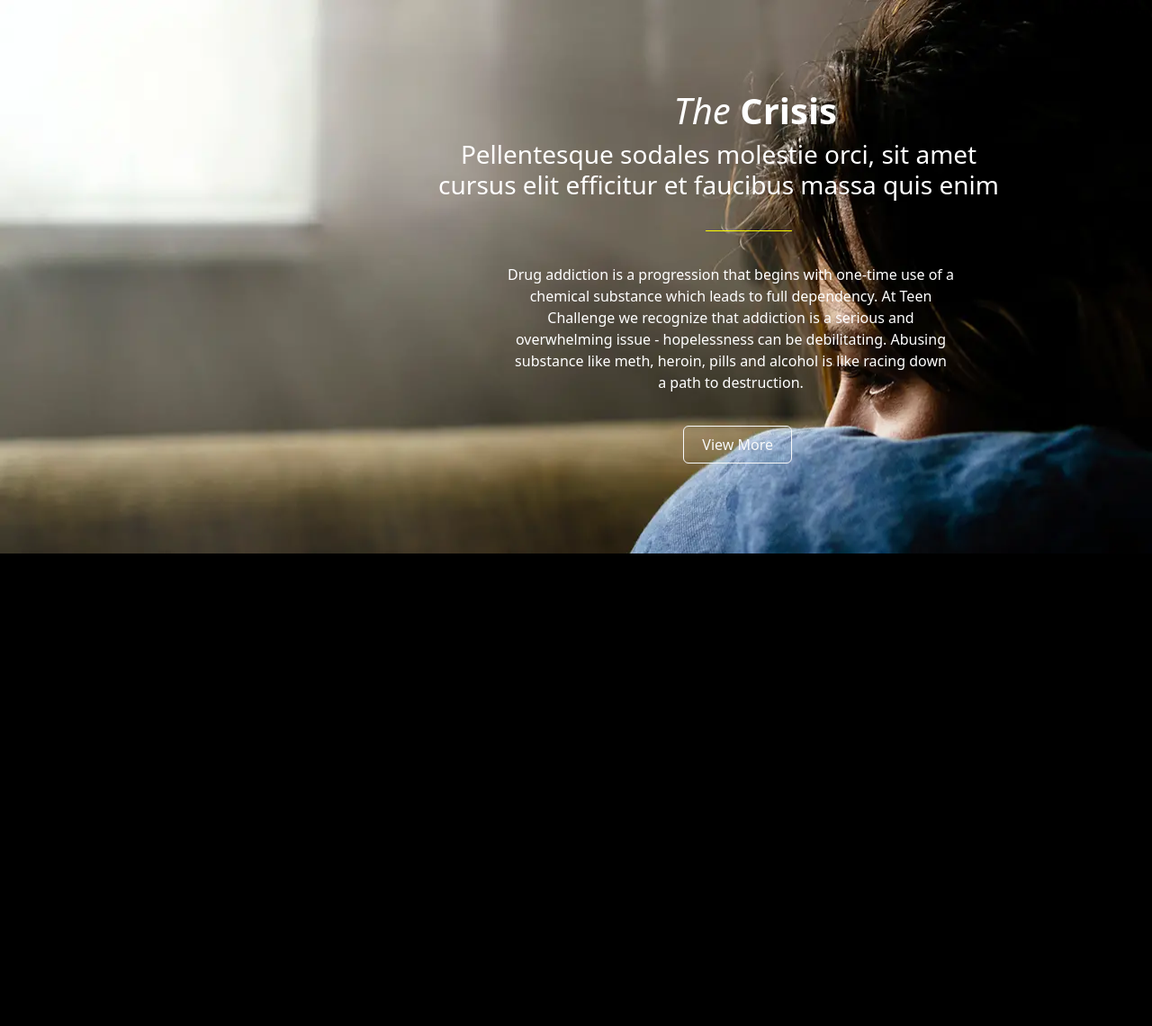
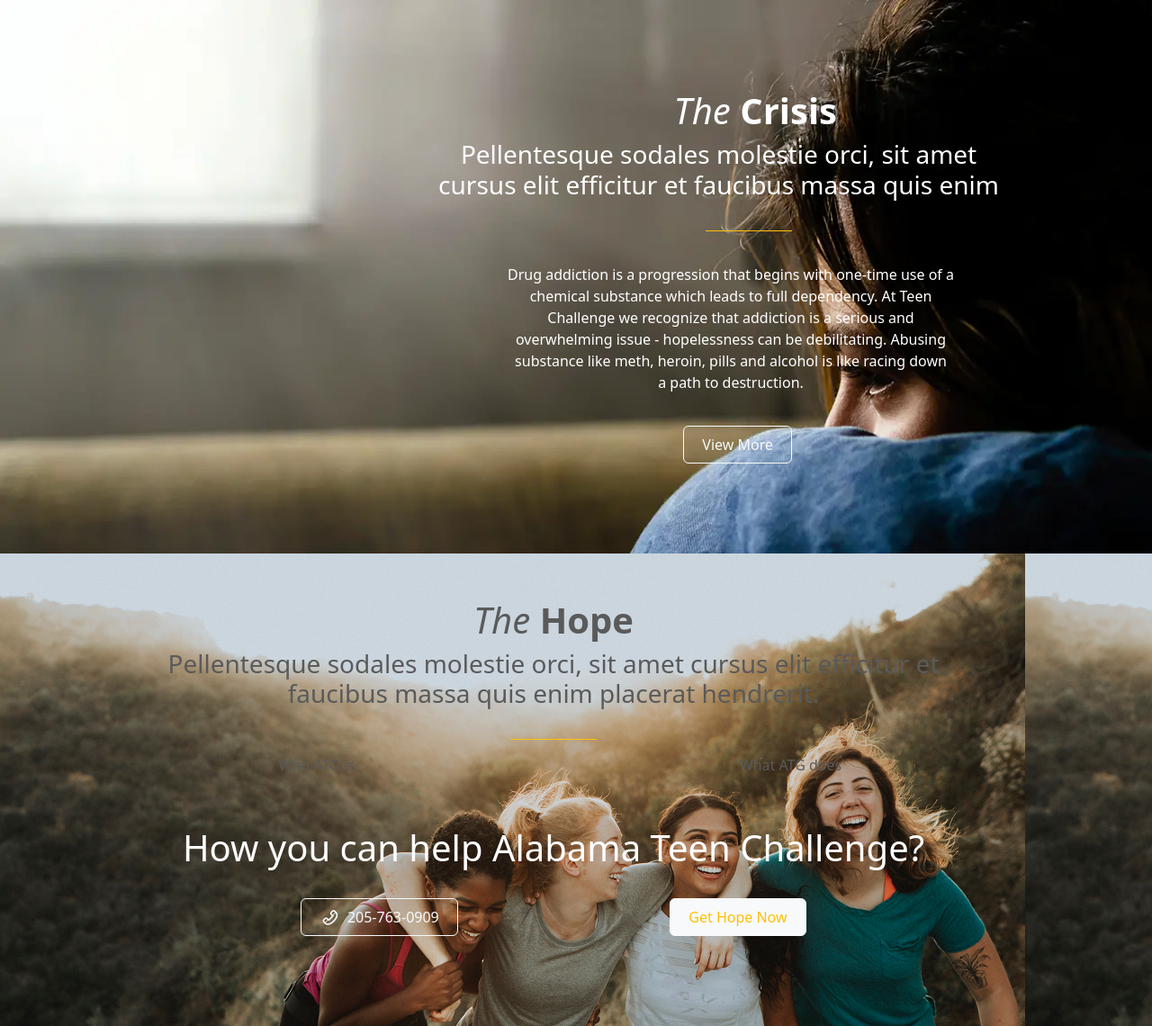
Before and after one commit to AndriiVasyliv/HTML-CSS, a PHP site: page / in a window 1280 px wide. Shown: the part 813-1953 px from the top of the page at 90% size. Before the commit the page ends 1428 px from the top, so only its background shows below. Run offline with PHP 8.4, Linux system fonts and the light colour scheme.

Commit message:
added new page THE HOPE

```diff
--- a/project_1/css/style.css
+++ b/project_1/css/style.css
@@ -1,3 +1,70 @@
+@font-face {
+    font-family: 'phone';
+    src: url('../font/phone.eot?83811720');
+    src: url('../font/phone.eot?83811720#iefix') format('embedded-opentype'),
+         url('../font/phone.woff2?83811720') format('woff2'),
+         url('../font/phone.woff?83811720') format('woff'),
+         url('../font/phone.ttf?83811720') format('truetype'),
+         url('../font/phone.svg?83811720#phone') format('svg');
+    font-weight: normal;
+    font-style: normal;
+  }
+  /* Chrome hack: SVG is rendered more smooth in Windozze. 100% magic, uncomment if you need it. */
+  /* Note, that will break hinting! In other OS-es font will be not as sharp as it could be */
+  /*
+  @media screen and (-webkit-min-device-pixel-ratio:0) {
+    @font-face {
+      font-family: 'phone';
+      src: url('../font/phone.svg?83811720#phone') format('svg');
+    }
+  }
+  */
+  [class^="icon-"]:before, [class*=" icon-"]:before {
+    font-family: "phone";
+    font-style: normal;
+    font-weight: normal;
+    speak: never;
+
+    display: inline-block;
+    text-decoration: inherit;
+    width: 1em;
+    margin-right: .2em;
+    text-align: center;
+    /* opacity: .8; */
+
+    /* For safety - reset parent styles, that can break glyph codes*/
+    font-variant: normal;
+    text-transform: none;
+
+    /* fix buttons height, for twitter bootstrap */
+    line-height: 1em;
+
+    /* Animation center compensation - margins should be symmetric */
+    /* remove if not needed */
+    margin-left: .2em;
+
+    /* you can be more comfortable with increased icons size */
+    /* font-size: 120%; */
+
+    /* Font smoothing. That was taken from TWBS */
+    -webkit-font-smoothing: antialiased;
+    -moz-osx-font-smoothing: grayscale;
+
+    /* Uncomment for 3D effect */
+    /* text-shadow: 1px 1px 1px rgba(127, 127, 127, 0.3); */
+  }
+
+  .icon-phone-outline:before { content: '\e8'; } /* 'è' */
+  .icon-calendar-1:before { content: '\e801'; } /* '' */
+  .icon-gplus-squared:before { content: '\f0d4'; } /* '' */
+  .icon-dollar:before { content: '\f155'; } /* '' */
+  .icon-copyright:before { content: '\f1f9'; } /* '' */
+  .icon-facebook-rect:before { content: '\f301'; } /* '' */
+  .icon-twitter-squared:before { content: '\f304'; } /* '' */
+
+
+
+
 /* For fist container */
 .container-1 {
     background-image: url('../image/fon.png');
@@ -70,7 +137,7 @@
 #underscore {
     margin-right: 250px;
     text-decoration: none;
-    background-image: linear-gradient(yellow, yellow);
+    background-image: linear-gradient(#ffc107, #ffc107);
     background-position: bottom;
     background-repeat: no-repeat;
     background-size: 100% 1px;
@@ -119,3 +186,32 @@
         }
     }
 }
+
+/* For third container THE HOPE */
+#underscore2 {
+    text-decoration: none;
+    background-image: linear-gradient(#ffc107, #ffc107);
+    background-position: bottom;
+    background-repeat: no-repeat;
+    background-size: 100% 1px;
+    padding-bottom: 2px;
+}
+
+.text-yellow {
+    color:  #ffc107;
+}
+
+.container-3 {
+    position: relative;
+    background-image: url('../image/friends3.png');
+    background-color: yellow;
+    padding: 100px;
+    padding-top: 50px;
+    padding-right: 150px;
+}
+
+
+
+.text-gray {
+    color: rgb(90, 90, 90);
+}
--- a/project_1/index.html
+++ b/project_1/index.html
@@ -153,7 +153,43 @@
     </div>
 
     <!-- Third page -->
+    <div class="container-3">
+        <div class="row">
+            <div class="col d-flex align-items-center justify-content-center text-center text-gray">
+                <h1><i class="fas fa-inhaler">The</i> <strong> Hope</strong></h1>
+            </div>
+        </div>
+        <div class="row">
+            <div class="col d-flex align-items-center justify-content-center text-center text-gray">
+                <h3>Pellentesque sodales molestie orci, sit amet cursus elit efficitur et <br>
+                faucibus massa quis enim placerat hendrerit.</h3>
+            </div>
+        </div>
+        <div class="row">
+            <div class="col d-flex align-items-center justify-content-center">
+                <p id="underscore2" class="text-center">&nbsp&nbsp&nbsp&nbsp&nbsp&nbsp&nbsp&nbsp&nbsp&nbsp&nbsp&nbsp&nbsp&nbsp&nbsp&nbsp&nbsp&nbsp&nbsp&nbsp&nbsp&nbsp&nbsp</p>
+            </div>
+        </div>
+        <div class="row">
+            <div class="col-md-6 col-sm-12 mb-2 align-items-end justify-content-around text-center text-gray">Who ATG is</div>
+            <div class="col-md-6 col-sm-12 align-items-end justify-content-around text-center text-gray">What ATG does</div>
+        </div>
+        <div class="row">
+            <div class="col d-flex mt-5 align-items-end justify-content-center text-center text-white">
+                <h1>How you can  help Alabama Teen Challenge?</h1>
+            </div>
+        </div>
+        <div class="row justify-content-evenly">
+            <div class="col-md-2 col-sm-12 mt-4 align-items-end text-center">
+                <button type="button" class="btn btn-outline-light text-nowrap"><i class="icon-phone-outline"></i>&nbsp 205-763-0909</button>
+            </div>
+            <div class="col-md-2 col-sm-12 mt-4 align-items-end text-center">
+                <button type="button" class="btn btn-light text-yellow">Get Hope Now</button>
+            </div>
+        </div>
 
+
+    </div>
 
     <script src="js/bootstrap.bundle.min.js"></script>
 </body>
```
Also changed, not shown: project_1/sa.html (deleted, +0 -35 lines), project_1/font/phone.ttf (added), project_1/font/phone.woff (added), project_1/font/phone.woff2 (added), project_1/image/friends.png (added), project_1/image/friends2.png (added), project_1/image/friends3.png (added), 6 other files.
